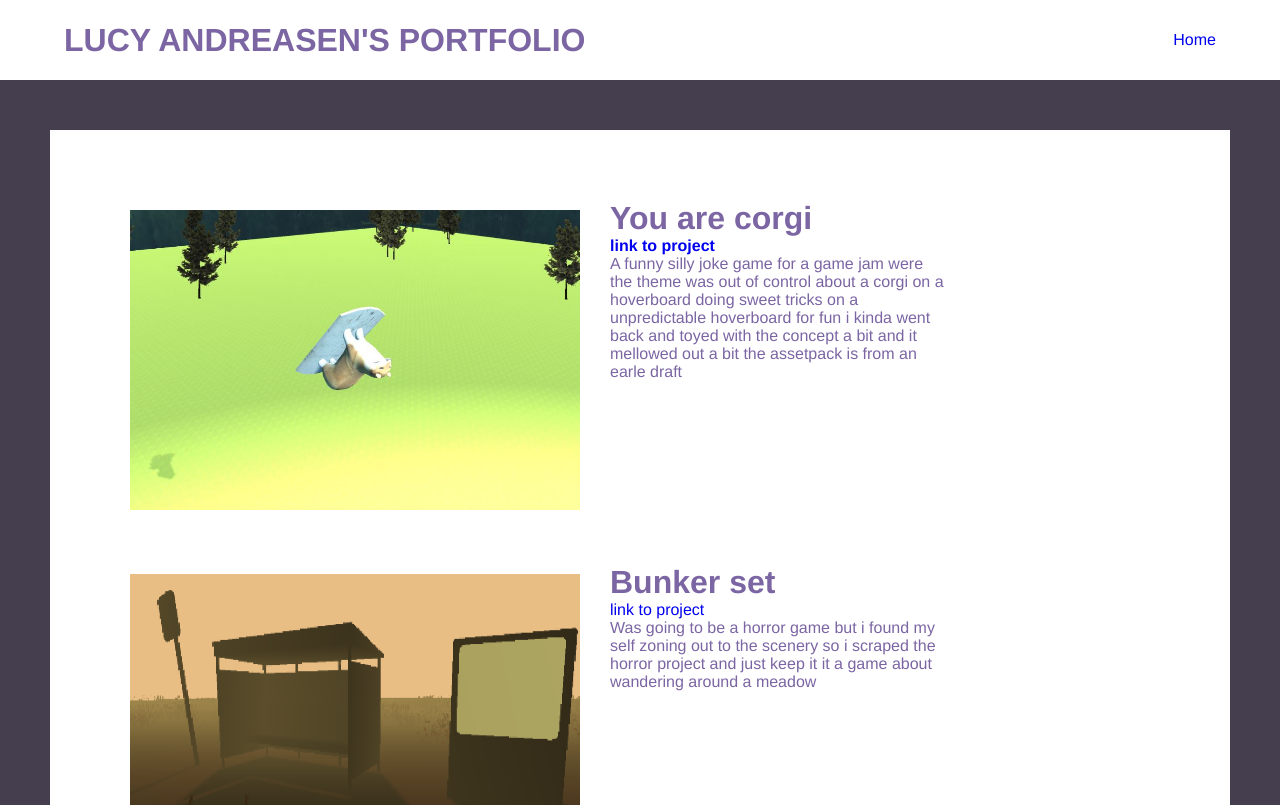
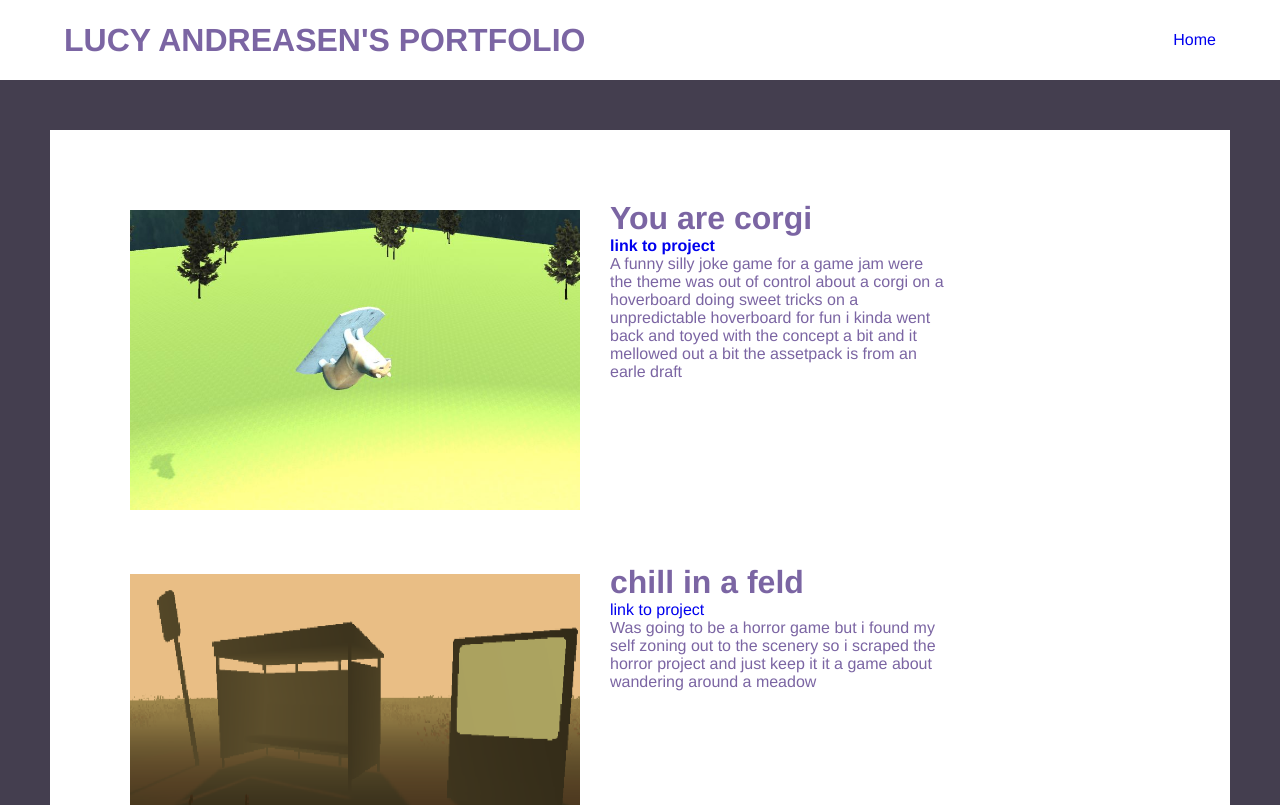
Before and after one commit to herio5154/herio5154.github.io, a plain HTML site: page games.html in a window 1280 px wide. Shown: the top 805 px of the page. Drawn offline with Linux system fonts and the light colour scheme.

Commit message:
i screwed up on a name

```diff
--- a/games.html
+++ b/games.html
@@ -34,7 +34,7 @@
           <a href="https://herio.itch.io/chill-in-a-feld"><img src="images\chill.PNG" alt=""></a>
           </div>
           <div class="Content">
-            <h1>Bunker set</h1>
+            <h1>chill in a feld</h1>
             <a href="https://herio.itch.io/chill-in-a-feld">link to project</a>
             <p>Was going to be a horror game  but i found my self zoning out to the scenery so i
            scraped the horror project and just keep it it a game about wandering around a meadow </p>
```
